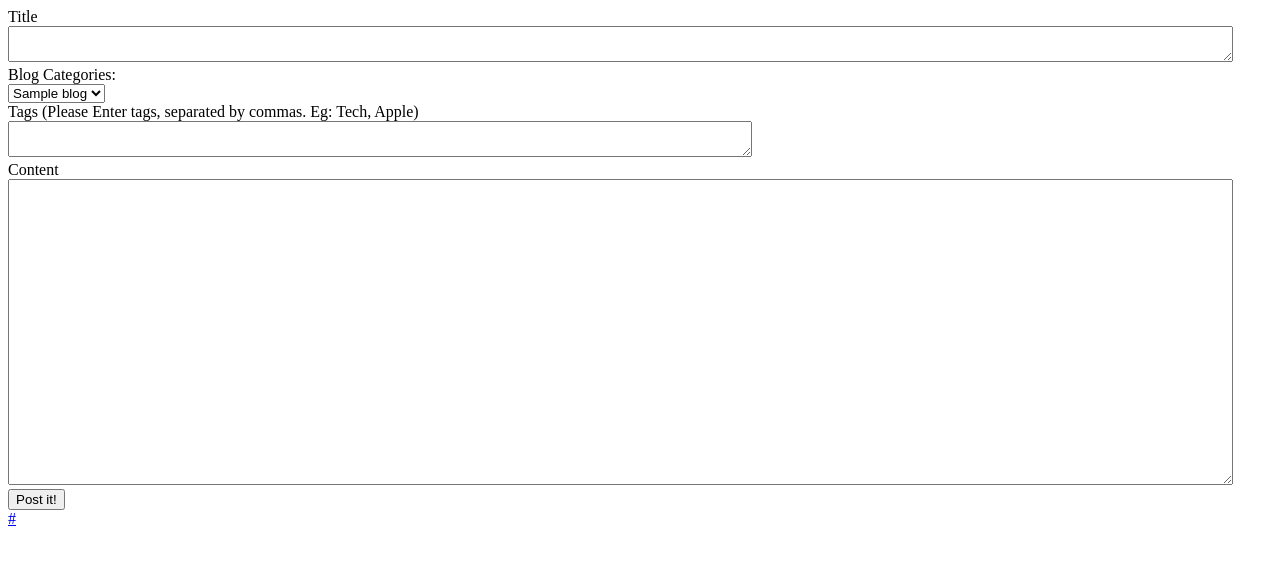
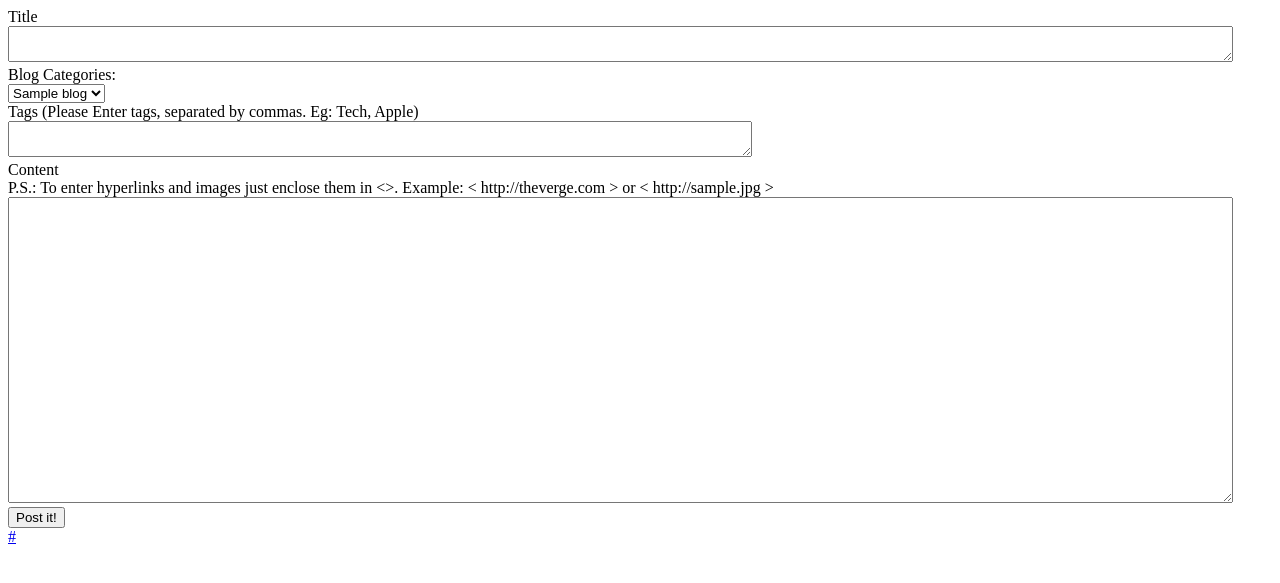
Before and after one commit to anshuljain1/wordwire, a Python web app: template templates/new_entry.html in a window 1280 px wide. Shown: the top 583 px of the page. Run offline with Jinja, Linux system fonts and the light colour scheme; the template is opened without the code that fills it: most values are stand-ins (such as "Sample title", 1, 10 or a date in 2020).

Commit message:
Edited some html text on new_entry.

```diff
--- a/templates/new_entry.html
+++ b/templates/new_entry.html
@@ -10,7 +10,7 @@
                     {% endfor %}
                 </select></div>
             <div>Tags (Please Enter tags, separated by commas. Eg: Tech, Apple)<br><textarea name="tags" rows="2" cols="90"></textarea></div>
-			<div>Content<br><textarea name="content" rows="20" cols="150"></textarea></div>
+			<div>Content<br>P.S.: To enter hyperlinks and images just enclose them in <>. Example: &#60 http://theverge.com &#62 or &#60 http://sample.jpg &#62 <textarea name="content" rows="20" cols="150"></textarea></div>
 			<div><input type="submit" value="Post it!"></div>
 		</form>
 		<a href="{{ url|safe }}">{{ url_linktext }}</a>
```
